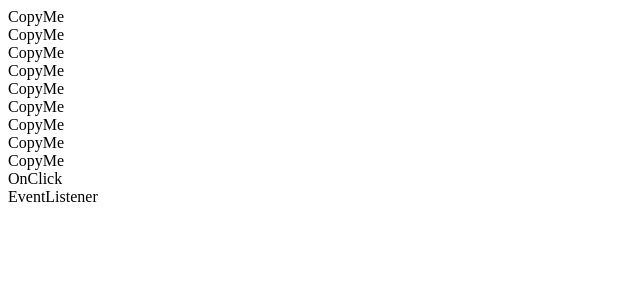
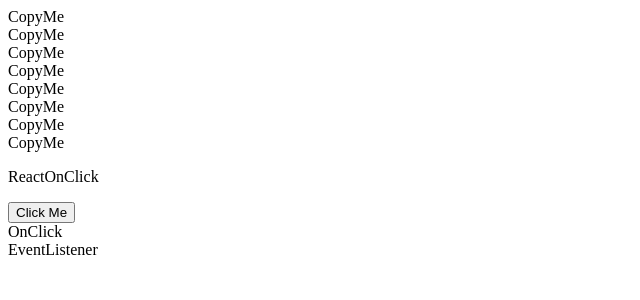
Before and after one commit to ADEL2006/typescript, a React (Create React App) app in the folder 2024-04-02/: page / in a window 1280 px wide. Shown: the top 300 px of the page, without its empty margins (0-640 px from the left). Built offline with nearby package versions, Linux system fonts and the light colour scheme.

Commit message:
Update ReactOnClick.tsx

```diff
--- a/2024-04-02/src/pages/ReactOnClick.tsx
+++ b/2024-04-02/src/pages/ReactOnClick.tsx
@@ -1,3 +1,14 @@
-export default function CopyMe() {
-    return <div>CopyMe</div>
+import type { SyntheticEvent } from "react";
+
+export default function ReactOnClick() {
+    const onClick = (e: SyntheticEvent) => {
+        const {isTrusted, target, bubbles} = e;
+        console.log('mouse click occuers on <button>', isTrusted, target, bubbles);
+    }
+    return (
+        <div>
+            <p>ReactOnClick</p>
+            <button onClick={onClick}>Click Me</button>
+        </div>
+    )
 }
```
